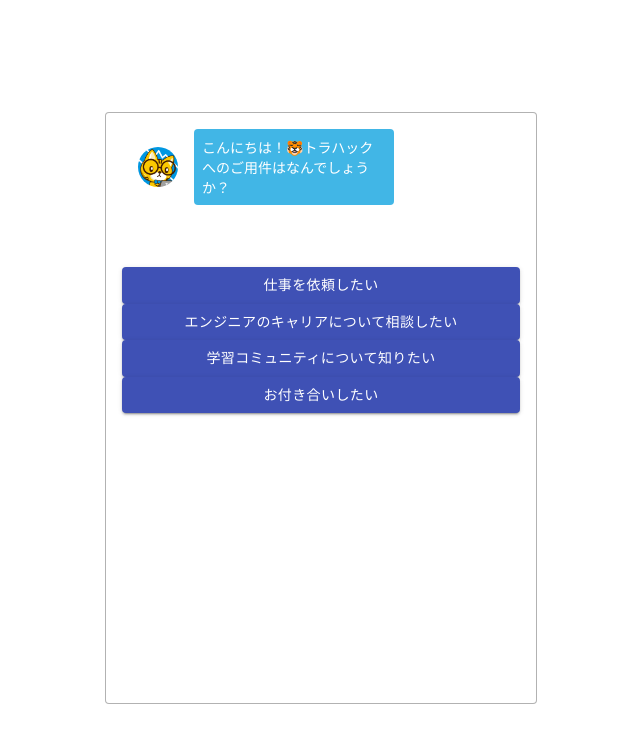
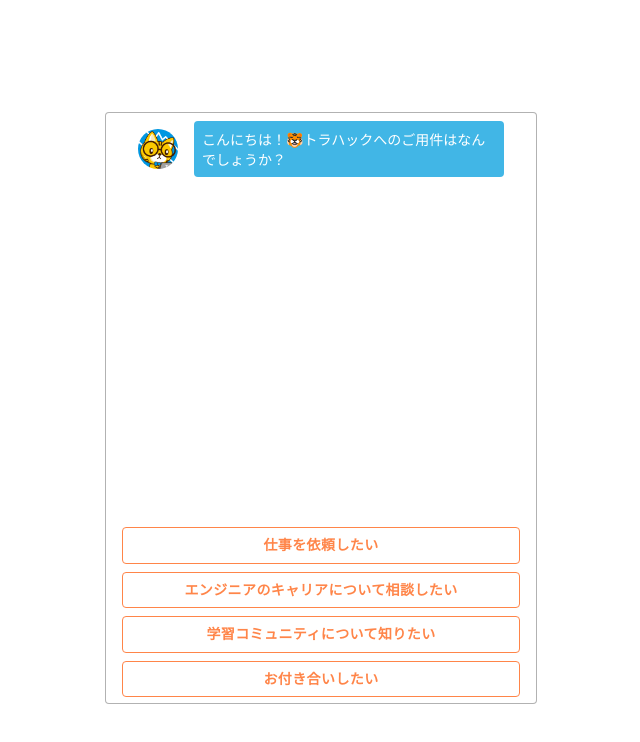
Before and after one commit to shohei-12/chatbot, a React (Create React App) app: page / in a window 1280 px wide. Shown: the top 742 px of the page, without its empty margins (319-959 px from the left). Built offline with nearby package versions, Linux system fonts and the light colour scheme; the HTML template or start-up script is replaced by a standard one.

Commit message:
Customize material-UI (#6)

```diff
--- a/src/components/Answer.tsx
+++ b/src/components/Answer.tsx
@@ -1,13 +1,22 @@
 import React from "react";
 import defaultDataset from "../dataset";
-import { makeStyles, createStyles, Theme } from "@material-ui/core/styles";
+import { makeStyles, createStyles } from "@material-ui/core/styles";
 import Button from "@material-ui/core/Button";
 
 type DefaultDataset = typeof defaultDataset;
 
-const useStyles = makeStyles((theme: Theme) =>
+const useStyles = makeStyles(() =>
   createStyles({
-    root: {},
+    button: {
+      borderColor: "#ff8549",
+      color: "#ff8549",
+      fontWeight: 600,
+      marginBottom: "8px",
+      "&:hover": {
+        backgroundColor: "#ff8549",
+        color: "#fff",
+      },
+    },
   })
 );
 
@@ -21,11 +30,11 @@ interface AnswerProps {
 }
 
 const Answer: React.FC<AnswerProps> = (props) => {
-  //const classes = useStyles();
+  const classes = useStyles();
   return (
     <Button
-      variant="contained"
-      color="primary"
+      className={classes.button}
+      variant="outlined"
       onClick={props.select.bind(null, props.content, props.nextId)}
     >
       {props.content}
--- a/src/components/Chats.tsx
+++ b/src/components/Chats.tsx
@@ -5,10 +5,10 @@ import List from "@material-ui/core/List";
 
 const useStyles = makeStyles((theme: Theme) =>
   createStyles({
-    root: {
-      width: "100%",
-      maxWidth: "36ch",
-      backgroundColor: theme.palette.background.paper,
+    chats: {
+      height: 400,
+      padding: 0,
+      overflow: "auto",
     },
   })
 );
@@ -24,7 +24,7 @@ const Chats: React.FC<ChatsProps> = (props) => {
   const classes = useStyles();
 
   return (
-    <List className={classes.root}>
+    <List className={classes.chats}>
       {props.chats.map((chat, index) => {
         return (
           <Chat text={chat.text} type={chat.type} key={index.toString()} />
```
